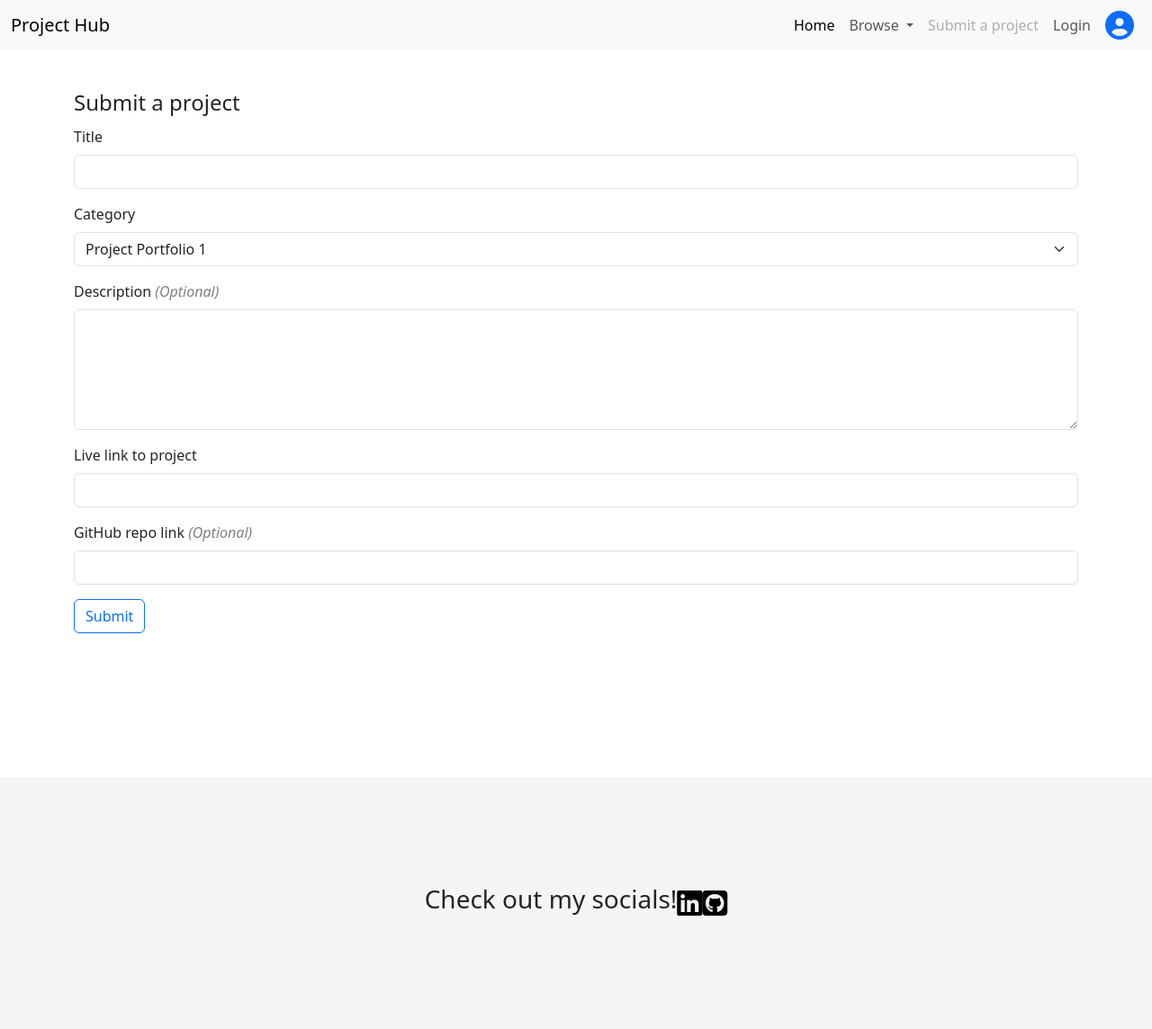
After one commit to linx02/project-hub, a Django app: template hub_main/templates/project_submission.html in a window 1280 px wide. The commit adds this page. Shown: the whole page at 90% size. Run offline with Django 3.2, Linux system fonts and the light colour scheme; the template is opened without the code that fills it, so the values that code supplies are empty; some libraries are stand-ins or nearby versions.

Commit message:
Add project_submission.html with styling

```diff
--- a/hub_main/static/hub_main/css/styles.css
+++ b/hub_main/static/hub_main/css/styles.css
@@ -173,6 +173,10 @@ footer a {
     padding-bottom: 20px;
 }
 
+#project_submission_container {
+    margin-top: 5vh;
+}
+
 @media (max-width: 768px) {
 
     #hero-cta {
--- a/hub_main/templates/base.html
+++ b/hub_main/templates/base.html
@@ -39,11 +39,11 @@
                   </li>
                   {% if user.is_authenticated %}
                     <li class="nav-item">
-                      <a class="nav-link" href="#">Submit a project</a>
+                      <a class="nav-link" href="{% url 'project_submission' %}">Submit a project</a>
                     </li>
                   {% else %}
                     <li class="nav-item">
-                      <a class="nav-link disabled" href="#">Submit a project</a>
+                      <a class="nav-link disabled" href="{% url 'project_submission' %}">Submit a project</a>
                     </li>
                   {% endif %}
                   {% if user.is_authenticated %}
--- a/hub_main/templates/index.html
+++ b/hub_main/templates/index.html
@@ -7,7 +7,7 @@
         <div id="hero-cta">
 			{% if user.is_authenticated %}
 				<h1>Welcome back, <br>{{ user }}!</h1>
-				<a href="#" class="btn btn-outline-primary btn-lg">Submit a project</a>
+				<a href="{% url 'project_submission' %}" class="btn btn-outline-primary btn-lg">Submit a project</a>
 			{% else %}
 				<h1>Share your projects<br>with the community</h1>
 				<a href="#" class="btn btn-outline-primary btn-lg">Sign Up</a>
--- /dev/null
+++ b/hub_main/templates/project_submission.html
@@ -0,0 +1,38 @@
+{% extends "base.html" %}
+
+{% block content %}
+    <div class="container" id="project_submission_container">
+        <form>
+            <fieldset>
+            <legend>Submit a project</legend>
+            <div class="mb-3">
+                <label for="title" class="form-label">Title</label>
+                <input name="title" type="text" id="title" class="form-control" required>
+            </div>
+            <div class="mb-3">
+                <label for="category" class="form-label">Category</label>
+                <select name="category" id="category" class="form-select" required>
+                    <option>Project Portfolio 1</option>
+                    <option>Project Portfolio 2</option>
+                    <option>Project Portfolio 3</option>
+                    <option>Project Portfolio 4</option>
+                    <option>Project Portfolio 5</option>
+                </select>
+            </div>
+            <div class="mb-3">
+                <label class="form-label" for="description">Description <em style="color: grey;">(Optional)</em></label>
+                <textarea name="description" id="description" class="form-control" rows="5"></textarea>
+            </div>
+            <div class="mb-3">
+                <label class="form-label" for="live-link">Live link to project</label>
+                <input name="live_link" type="url" id="live-link" class="form-control" required>
+            </div>
+            <div class="mb-3">
+                <label class="form-label" for="description">GitHub repo link <em style="color: grey;">(Optional)</em></label>
+                <input name="github_repo_link" type="url" id="description" class="form-control">
+            </div>
+            <button type="submit" class="btn btn-outline-primary">Submit</button>
+            </fieldset>
+        </form>
+    </div>
+{% endblock %}
--- a/hub_main/urls.py
+++ b/hub_main/urls.py
@@ -4,4 +4,5 @@ from django.urls import path
 urlpatterns = [
     path('', views.home, name='home'),
     path('project/<slug:slug>/', views.project_details, name='project_details'),
+    path('project_submission/', views.project_submission, name='project_submission')
 ]
--- a/hub_main/views.py
+++ b/hub_main/views.py
@@ -27,3 +27,6 @@ def project_details(request, slug):
     }
 
     return render(request, 'project_details.html', context)
+
+def project_submission(request):
+    return render(request, 'project_submission.html')
```
Also changed, not shown: db.sqlite3.
